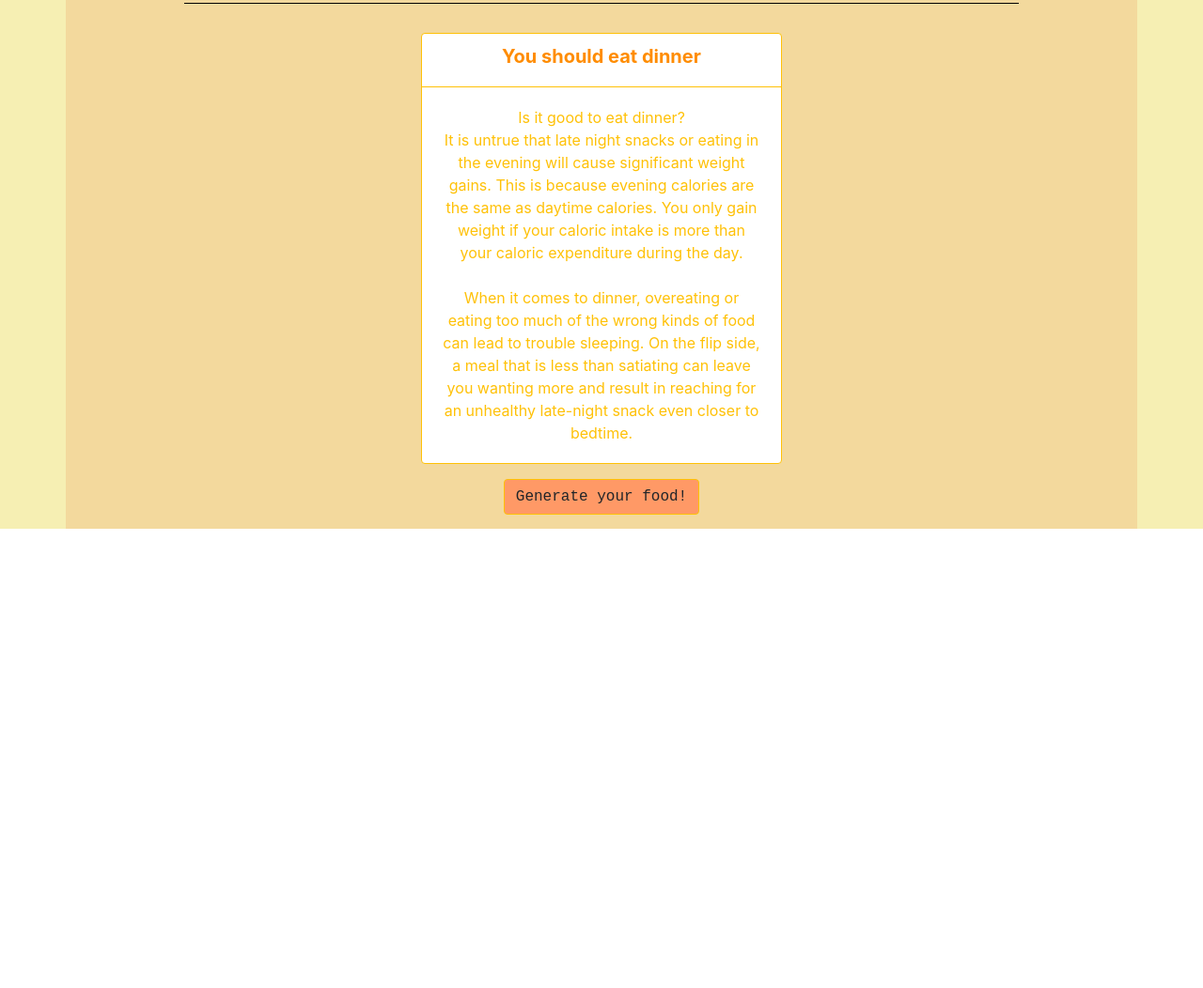
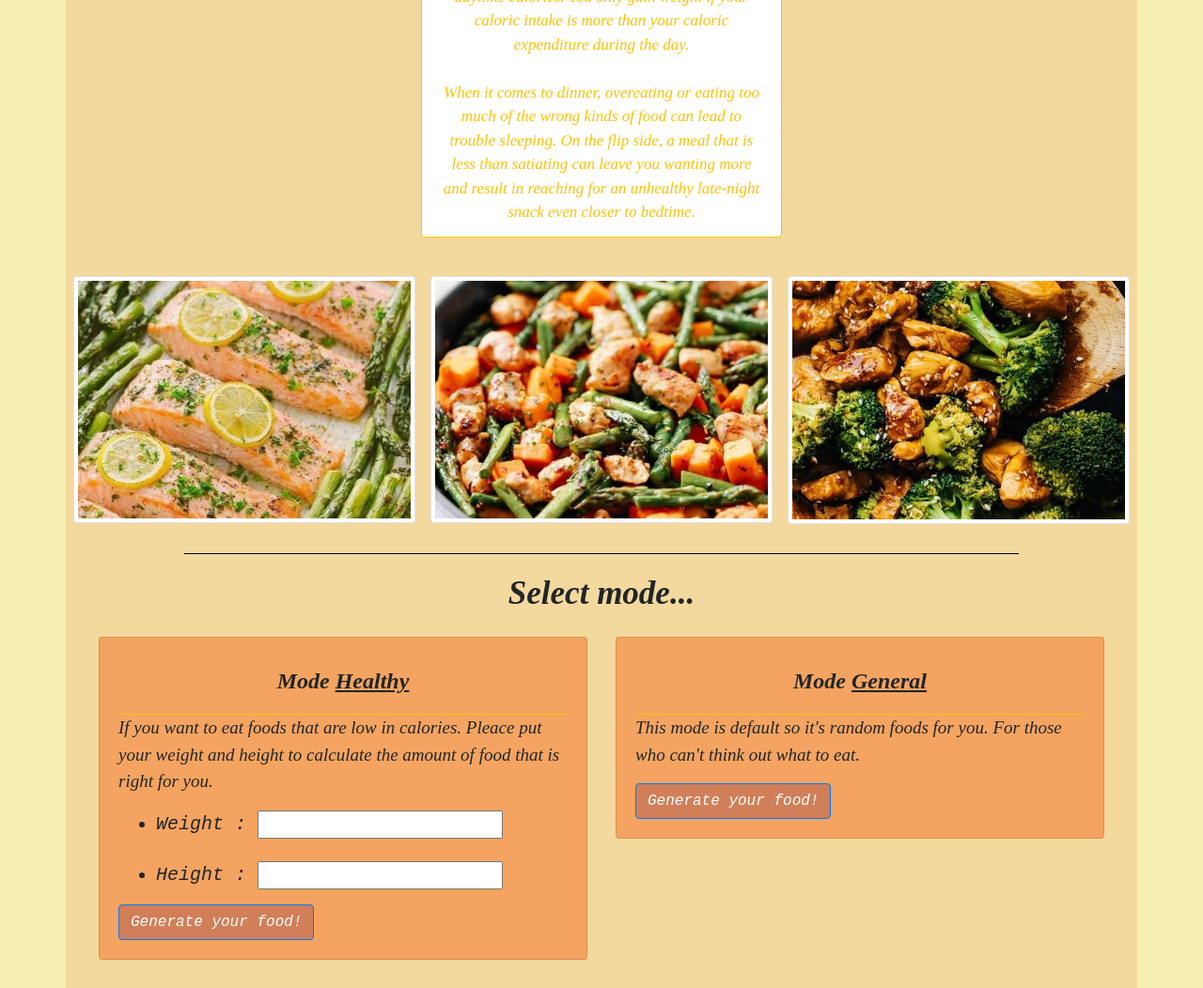
Before and after one commit to it62070188/projectPsit, a plain HTML site: page Project psit/dinner.html in a window 1280 px wide. Shown: the part 768-1820 px from the top of the page at 94% size. Before the commit the page ends 1331 px from the top, so only its background shows below. Drawn offline with Linux system fonts and the light colour scheme.

Commit message:
dinnerweb

```diff
--- a/Project psit/dinner.html
+++ b/Project psit/dinner.html
@@ -9,7 +9,7 @@
     <link rel="stylesheet" href="css/bootstrap.min.css">
     </link>
     <style>
-        .paing {
+        .paing{
             margin: 20px;
         }
     </style>
@@ -19,28 +19,24 @@
     <div style="background-color: #F6EFB3;">
     <div class="container" style="background-color: #F3D99D;">
         <div class="row">
-                <div class="col">
-                    <center><img src="dinner.jpg" class="img-fluid"></center>
+            <div class="col-md" style="padding:20px 20px;">
+                <center><img src="lunchnew1.jpg" class="img-fluid"></center>
             </div>
         </div>
             <div class="row">
                 <div class="col-md" style="font-family: serif; font-style: italic; font-size: 50px;">
-                    <div class="paing">
-                        <b>
-                            <center>Dinner time</center>
-                        </b>
+                        <b><center>Dinner time</center></b>
                 </div>
             </div>
-            </div>
-            <hr width="80%" size="3" color="black">
+            <hr width = "80%" size = "3" color="black">
         <div class="row">
-                <div class="col-md" style="padding:15px 10px;">
-                    <center>
-                        <div class="card border-warning mb-3" style="max-width: 24rem; max-height: 30rem;">
-                            <div class="card-header bg-transparent border-warning">
-                                <h5 style="color: darkorange;"><b>You should eat dinner</b></h5>
+            <div class="col-md" style="padding:10px 10px; font-family: serif; font-style: italic; font-size: 17px;">
+            <center><div class="card border-warning mb-3" style="max-width: 24rem; max-height: 30rem;">
+                    <div class="card-header bg-transparent border-warning"><h4 style="color: #FF9966;">
+                        <b>You should eat dinner</b></h4>
                     </div>
                     <div class="card-body text-warning">
+                      <h4..! class="card-title">Why is dinner so important?</h4..!>
                       <p class="card-text">Is it good to eat dinner?<br>
                         It is untrue that late night snacks or eating in the evening
                         will cause significant weight gains. This is because evening
@@ -53,15 +49,88 @@
                         leave you wanting more and result in reaching for an unhealthy
                         late-night snack even closer to bedtime.</p>
                     </div>
+
                   </div>
-                        <a href="#" class="btn btn-warning"
-                            style="background-color: #FF9966; font-family: monospace;">Generate your food!
+            </center>
+                </div>
+        </div>
+        <div class="row">
+            <div class="col-md-4" style="padding:15px 8px;">
+                <img src="din1.jpg" class="img-fluid img-thumbnail" width="400" height="300"/>
+            </div>
+            <div class="col-md-4" style="padding:15px 8px;">
+                    <img src="din2.jpg" class="img-fluid img-thumbnail" width="400" height="300"/>
+            </div>
+            <div class="col-md-4" style="padding:15px 8px;">
+                    <img src="din3.jpg" class="img-fluid img-thumbnail" width="400" height="300"/>
+            </div>
+        </div>
+        <hr width = "80%" size = "3" color="black">
+        <div class="row">
+                <div class="col-md" style="font-family: serif; font-style: italic; font-size: 35px;">
+                        <b><center>Select mode...</center></b>
+                </div>
+        </div>
+        <div class="row" style="padding:20px 20px 30px;">
+            <div class="col-md-6" style="font-family: serif; font-style: italic; font-size: 19px;">
+                    <div class="card" style="background-color: sandybrown;">
+                        <div class="card-body">
+                            <div class="card-header bg-transparent border-warning">
+                                <center>
+                                    <h4>
+                                        <b>
+                                            Mode <u>Healthy</u>
+                                        </b>
+                                    </h4>
+                                </center>
+                            </div>
+                            <p class="card-text">
+
+                                If you want to eat foods that are low in calories.
+                                Pleace put your weight and height to calculate the amount
+                                of food that is right for you.
+
+                            </p>
+                            <h5 style="font-family: monospace;">
+                                <form name="form1" method="post" action="text.php">
+                                    <ul style="font-family: monospace;">
+                                        <li>Weight : <input type="number" name="Weight" size="20" maxlength="40"/><br/></li>
+                                        <br>
+                                        <li>Height : <input type="number" name="Height" size="20" maxlength="40"/><br/></li>
+                                    </ul>
+                                </form>
+                            </h5>
+                            <a href="https://projectpsit2019.web.app/lunch.html" class="btn btn-primary"
+                                style="background-color: rgb(209, 127, 89); font-family: monospace;">Generate your food!
                             </a>
-                    </center>
                         </div>
                     </div>
             </div>
 
+                <div class="col-md-6" style="font-family: serif; font-style: italic; font-size: 19px;">
+                        <div class="card" style="background-color: sandybrown;">
+                            <div class="card-body">
+                                <div class="card-header bg-transparent border-warning">
+                                    <center>
+                                        <h4>
+                                            <b>
+                                                Mode <u>General</u>
+                                            </b>
+                                        </h4>
+                                    </center>
+                                </div>
+                                <p class="card-text">
+                                    This mode is default so it's random foods for you.
+                                    For those who can't think out what to eat.
+                                </p>
+                                <a href="https://projectpsit2019.web.app/lunch.html" class="btn btn-primary"
+                                    style="background-color: rgb(209, 127, 89); font-family: monospace;">Generate your food!
+                                </a>
+                            </div>
+                        </div>
+                </div>
+            </div>
+        </div>
 </body>
 
 </html>
```
Also changed, not shown: Project psit/din1.jpg (added), Project psit/din2.jpg (added), Project psit/din3.jpg (added). Lines whose indentation alone changed are shown as unchanged.
